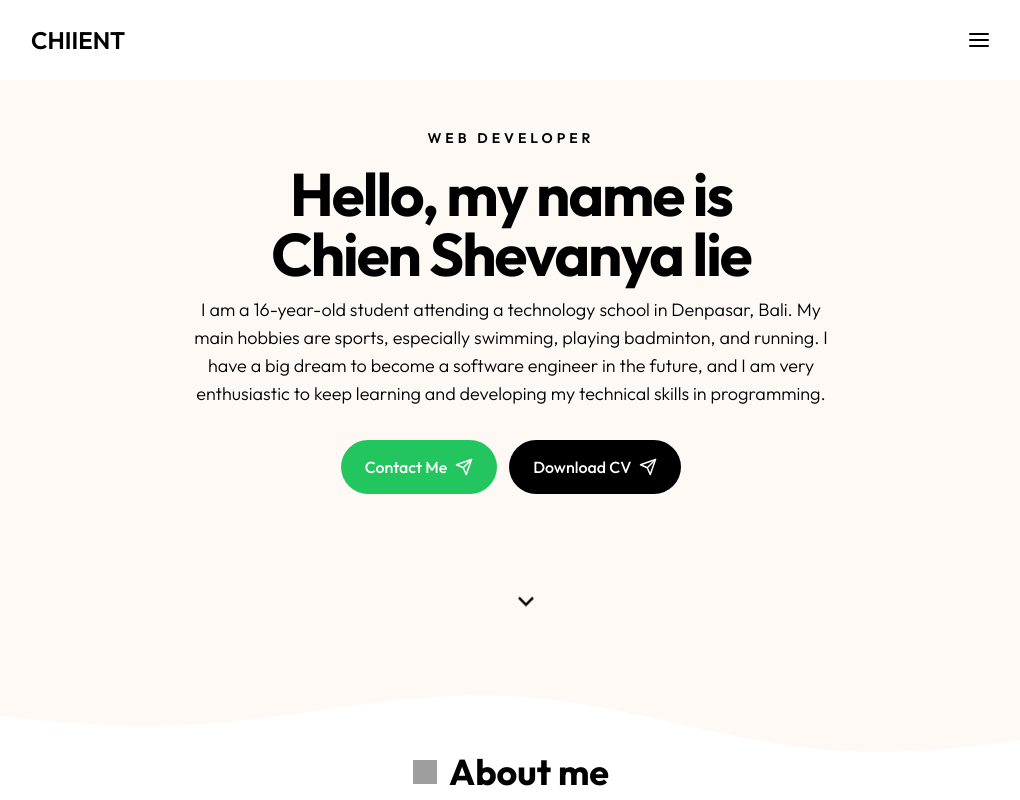
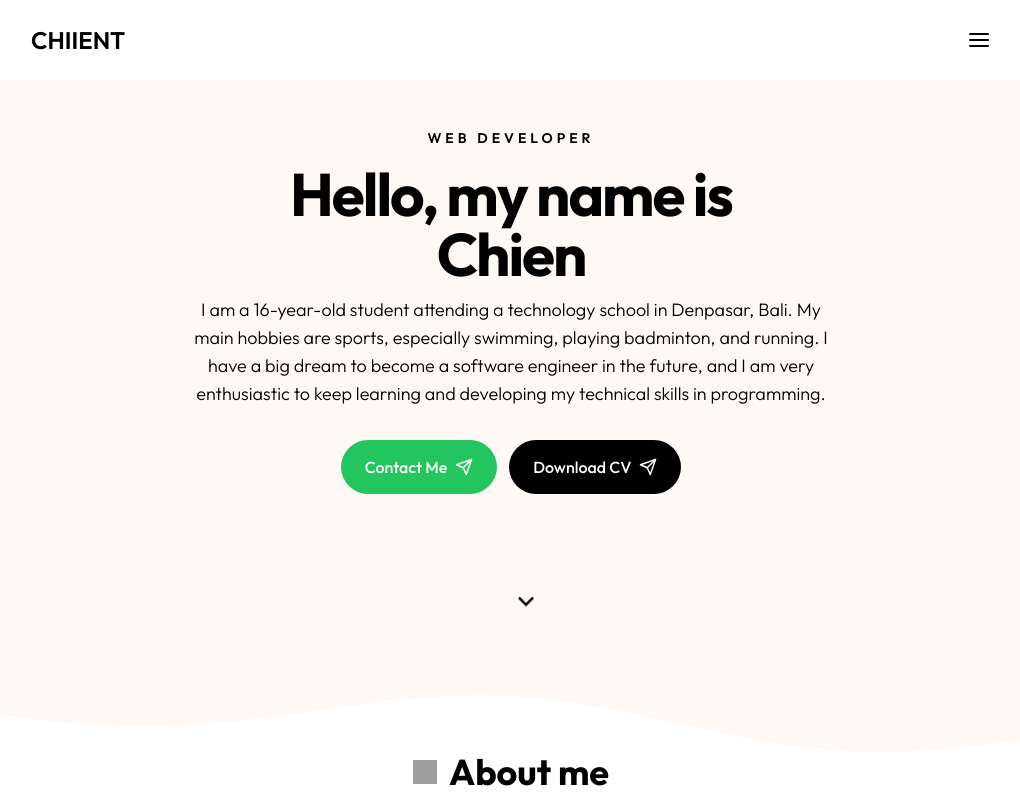
Before and after one commit to iyenz/Chien-Taksu-Tech-CV, a Next.js app: page / in a window 1280 px wide. Shown: the top 800 px of the page, without its empty margins (129-1149 px from the left). Built offline with nearby package versions, Linux system fonts and the light colour scheme; grey boxes are pictures that could not be loaded.

Commit message:
Update Hero.jsx

```diff
--- a/components/Hero.jsx
+++ b/components/Hero.jsx
@@ -25,7 +25,7 @@ const Hero = () => {
           text-center xl:text-left">
             <div className="text-sm uppercase font-semibold mb-4 text-primary tracking-[4px]">Web Developer</div>
             <h1 className='text-6xl xl:text-[52px] xL:leading-[80px] tracking-[-2px] font-bold'> Hello, my name is</h1>
-            <h1 className='text-6xl xl:text-[72px] xL:leading-[80px] tracking-[-2px] font-bold '> Chien Shevanya lie</h1>
+            <h1 className='text-6xl xl:text-[72px] xL:leading-[80px] tracking-[-2px] font-bold '> Chien </h1>
             <p className='text-muted-foreground text-lg mb-8 font-light max-w-[490px-] mx-auto xl:mx-0 pt-3'>
               I am a 16-year-old student attending a technology school in Denpasar, Bali.
               My main hobbies are sports, especially swimming, playing badminton, and running.
```
